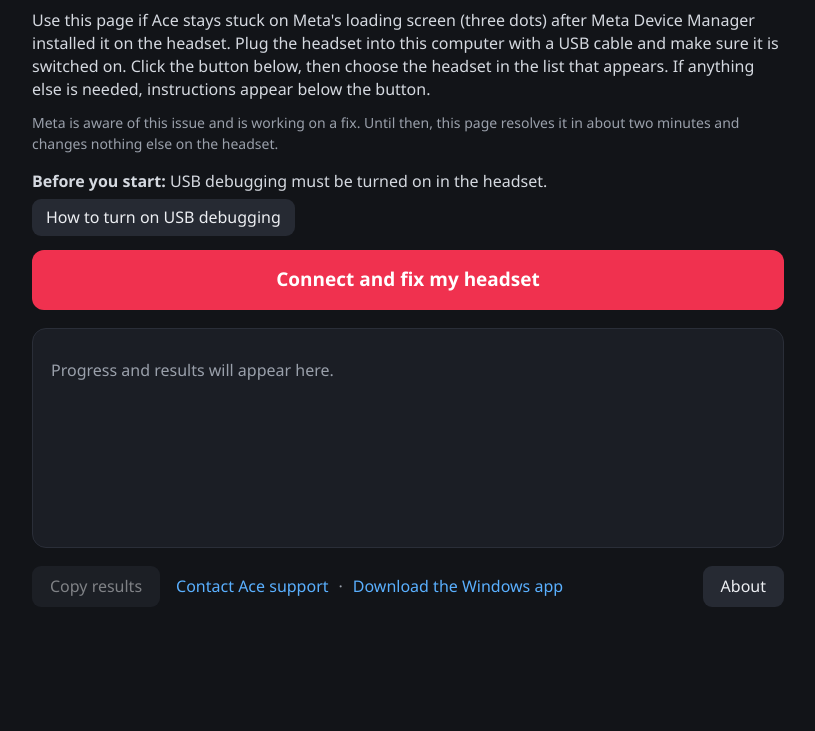
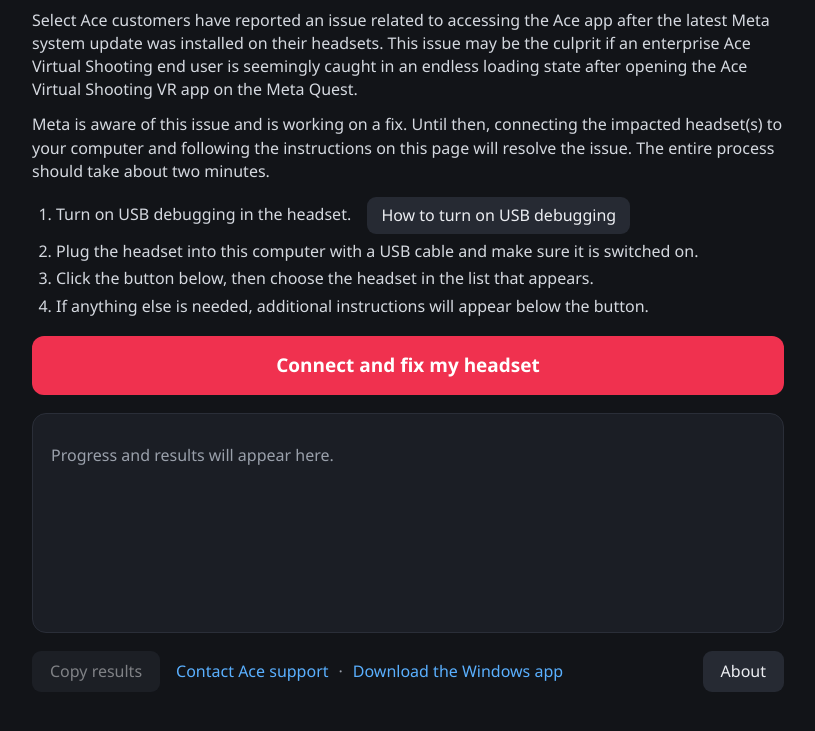
Before and after one commit to ACEXR-LLC/ace-hms-obb-fix, a plain HTML site: page docs/index.html in a window 1280 px wide. Shown: the part 69-800 px from the top of the page, without its empty margins (232-1047 px from the left). Drawn offline with Linux system fonts and the light colour scheme.

Commit message:
feat: customer-facing intro text from Greg, with numbered steps
The page opens with the customer-ready explanation (select customers
affected after the latest Meta system update, Meta is aware and working
on a fix, about two minutes) followed by four numbered steps, with the
USB debugging guide button on step 1. The Windows app's intro carries the
same text. The guide's screenshot caption now notes the message in the
headset may look slightly different.

Co-Authored-By: Claude Fable 5.1 <noreply@anthropic.com>

```diff
--- a/docs/index.html
+++ b/docs/index.html
@@ -15,18 +15,25 @@
       <h1>Headset Fix</h1>
     </header>
     <p class="intro">
-      Use this page if Ace stays stuck on Meta's loading screen (three dots) after Meta Device Manager installed it on the headset.
-      Plug the headset into this computer with a USB cable and make sure it is switched on. Click the button below, then choose
-      the headset in the list that appears. If anything else is needed, instructions appear below the button.
+      Select Ace customers have reported an issue related to accessing the Ace app after the latest Meta system update was
+      installed on their headsets. This issue may be the culprit if an enterprise Ace Virtual Shooting end user is seemingly
+      caught in an endless loading state after opening the Ace Virtual Shooting VR app on the Meta Quest.
     </p>
-    <p class="note">
-      Meta is aware of this issue and is working on a fix. Until then, this page resolves it in about two minutes and changes
-      nothing else on the headset.
+    <p class="intro">
+      Meta is aware of this issue and is working on a fix. Until then, connecting the impacted headset(s) to your computer and
+      following the instructions on this page will resolve the issue. The entire process should take about two minutes.
     </p>
-    <p class="before">
-      <span><strong>Before you start:</strong> USB debugging must be turned on in the headset.</span>
-      <button id="guide" class="secondary inline" type="button">How to turn on USB debugging</button>
-    </p>
+    <ol class="intro-steps">
+      <li>
+        <span class="step-row">
+          <span>Turn on USB debugging in the headset.</span>
+          <button id="guide" class="secondary inline" type="button">How to turn on USB debugging</button>
+        </span>
+      </li>
+      <li>Plug the headset into this computer with a USB cable and make sure it is switched on.</li>
+      <li>Click the button below, then choose the headset in the list that appears.</li>
+      <li>If anything else is needed, additional instructions will appear below the button.</li>
+    </ol>
     <button id="fix" class="primary" type="button">Connect and fix my headset</button>
     <section id="results" class="card results" aria-live="polite" aria-label="Progress and results">
       <p class="placeholder">Progress and results will appear here.</p>
@@ -73,7 +80,7 @@
         </p>
         <figure>
           <img src="guide/allow-usb-debugging.jpg" alt="The headset's Allow USB debugging? message with Cancel, Always allow from this computer, and Allow buttons" loading="lazy">
-          <figcaption>Select "Always allow from this computer", then "Allow". This message only appears while the headset is worn.</figcaption>
+          <figcaption>Select "Always allow from this computer", then "Allow". The message in your headset may look slightly different, and it only appears while the headset is worn.</figcaption>
         </figure>
       </li>
     </ol>
--- a/docs/styles.css
+++ b/docs/styles.css
@@ -61,10 +61,19 @@ header h1 {
   margin: 0 0 12px;
 }
 
-.note {
-  color: var(--muted);
-  font-size: 14px;
-  margin: 0 0 16px;
+.intro-steps {
+  margin: 0 0 18px;
+  padding-left: 24px;
+  color: var(--info);
+}
+
+.intro-steps li {
+  margin: 4px 0;
+}
+
+.intro-steps .step-row .secondary.inline {
+  margin: 2px 0 2px 12px;
+  vertical-align: middle;
 }
 
 :focus-visible {
@@ -295,15 +304,6 @@ dialog footer {
   justify-content: space-between;
 }
 
-.before {
-  display: flex;
-  flex-wrap: wrap;
-  align-items: center;
-  gap: 6px 12px;
-  margin: 0 0 14px;
-  color: var(--info);
-}
-
 .secondary.inline {
   padding: 7px 14px;
 }
@@ -393,10 +393,6 @@ dialog.guide > p:first-of-type {
     max-height: none;
   }
 
-  .before .secondary.inline {
-    width: 100%;
-  }
-
   footer .spacer {
     display: none;
   }
```
Also changed, not shown: 2 other files.
